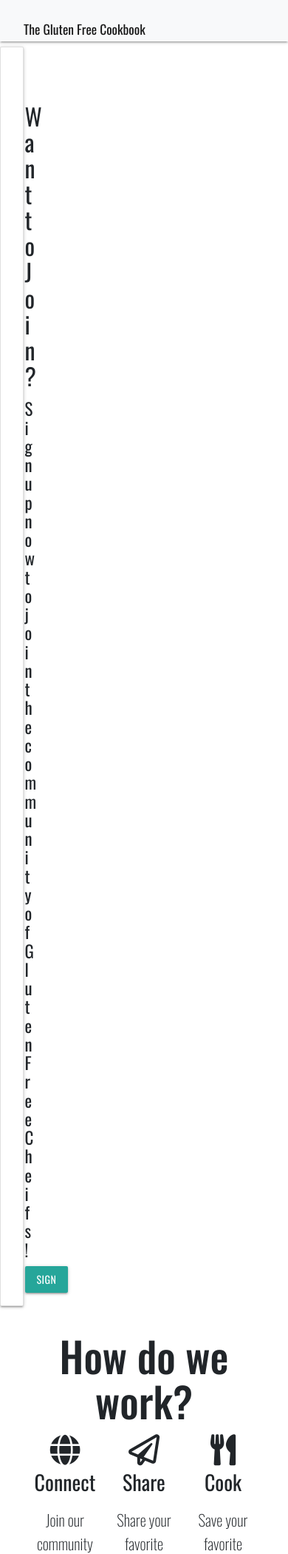
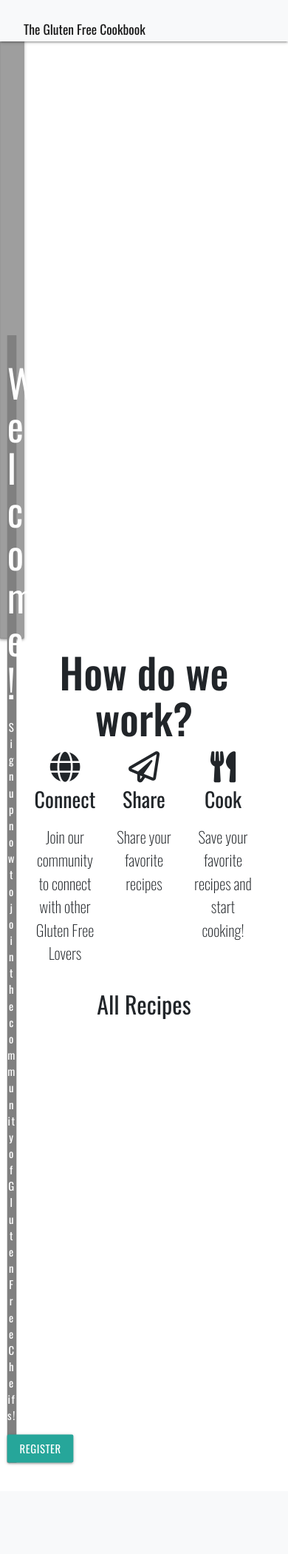
Before and after one commit to aprilha3097/The-Gluten-Free-Blog, a Flask app: page / in a window 390 px wide. Shown: the top 2100 px of the page at 74% size. After the commit the page ends 1979 px from the top, so only its background shows below. Run offline with Flask 2, Linux system fonts and the light colour scheme; data that the repository does not hold is empty; some libraries are stand-ins or nearby versions; grey boxes are pictures that could not be loaded.

Commit message:
Styled the hero image of home page with floating caption box

```diff
--- a/static/style.css
+++ b/static/style.css
@@ -2,6 +2,44 @@
 
 body {
     font-family: 'Oswald', "sans-serif";
+}
+
+#hero-container {
+    height: 800px;
+}
+
+.hero-image {
+    /*--Image sourced from the Delicious Alchemy via Google Images --*/
+    background: url("https://www.deliciousalchemy.com/wp-content/uploads/2017/04/VictoriaSpongeDecorateBanner-3.jpg");
+    background-size: cover;
+    background-position: center center;
+    width: auto;
+    animation-name: hero-zoom;
+    animation-duration: 5s;
+    animation-fill-mode: forwards;
+}
+
+/* -- Inspiration from First Milestone Project - The Fucntion Band --*/
+@keyframes hero-zoom {
+    from {
+      transform: scale(1);
+    }
+
+    to{
+      transform: scale(1.055);
+    }
+}
+
+.hero-caption {
+    position: absolute;
+    top: 50%;
+    left: 30%;
+    width: 40%;
+    height: auto;
+    text-align: center;
+    background-color: grey;
+    letter-spacing: 1.5px;
+    color: white;
 }
 
 #who-we-are > h4{
--- a/templates/index.html
+++ b/templates/index.html
@@ -1,33 +1,27 @@
 {% extends "base.html" %}
 {% block content %}
 
-    <header>
-     {% if session.user %}
-        <div class="row justify-content-md-center">
-        <div class="card col-sm-8" style="width: 2rem;">
-        <div class="card-body center-align">
-            <img src="https://www.deliciousalchemy.com/wp-content/uploads/2017/04/VictoriaSpongeDecorateBanner-3.jpg" alt="" class="card-img-top">
-            <hr>
-            <h4 class="card-text">Welcome Back!</h4>
-            <h5>Remember to add your favorite recipes to your Cookbook</h5>
-            <a href="#" class="btn btn-primary">My CookBook</a>
+<header id="hero-container" class="row justify-content-md-center">
+    {% if session.user %}
+    <div class="hero-image card col-sm-10">
+        <div class="hero-caption">
+            <h2>Welcome Back!</h2>
+            <p>Remember to add your favorite recipes to your Cookbook</p>
+            <!---Redirect User to Registration Page -->
+            <a href="#" class="btn btn-primary"> My Cookbook</a>
         </div>
+    </div>
+    {% else %}
+    <div class="hero-image card col-sm-10">
+        <div class="hero-caption">
+            <h2>Welcome!</h2>
+            <p>Sign up now to join the community of Gluten Free Cheifs!</p>
+            <!---Redirect User to Registration Page -->
+            <a href="{{ url_for('register') }}" class="btn btn-primary">Register Now</a>
         </div>
-        </div>
-     {% else %}
-        <div class="row justify-content-md-center">
-        <div class="card col-sm-8" style="width: 2rem;">
-        <div class="card-body center-align">
-            <img src="https://www.deliciousalchemy.com/wp-content/uploads/2017/04/VictoriaSpongeDecorateBanner-3.jpg" alt="" class="card-img-top">
-            <hr>
-            <h4 class="card-text">Want to Join?</h4>
-            <h5>Sign up now to join the community of Gluten Free Cheifs!</h5>
-            <a href="{{ url_for('register') }}" class="btn btn-primary">Sign Up</a>
-        </div>
-        </div>
-        </div>
+    </div>
     {% endif %}
-    </header>
+</header>
 
 <section id="who-we-are" class="container">
    <h4 class="center-align">How do we work?</h4>
```
